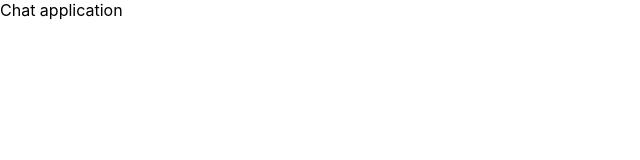
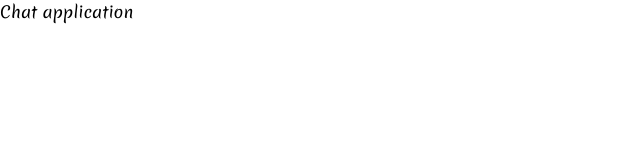
Before and after one commit to emmanuelkamala/chat-app, a React (Create React App) app: page / in a window 1280 px wide. Shown: the top 160 px of the page, without its empty margins (0-640 px from the left). Built offline with nearby package versions, Linux system fonts and the light colour scheme.

Commit message:
Add font family to the app

```diff
--- a/public/index.html
+++ b/public/index.html
@@ -5,6 +5,9 @@
     <meta name="viewport" content="width=device-width, initial-scale=1" />
     <meta name="theme-color" content="#000000" />
     <meta name="description" content="Web site created using create-react-app" />
+    <link rel="preconnect" href="https://fonts.googleapis.com">
+    <link rel="preconnect" href="https://fonts.gstatic.com" crossorigin>
+    <link href="https://fonts.googleapis.com/css2?family=Merienda:wght@400;700&display=swap" rel="stylesheet">
     <title>Chat Application</title>
   </head>
   <body>
--- a/src/index.css
+++ b/src/index.css
@@ -1,13 +1,6 @@
 body {
   margin: 0;
-  font-family: -apple-system, BlinkMacSystemFont, 'Segoe UI', 'Roboto', 'Oxygen',
-    'Ubuntu', 'Cantarell', 'Fira Sans', 'Droid Sans', 'Helvetica Neue',
-    sans-serif;
+  font-family: 'Merienda', cursive;
   -webkit-font-smoothing: antialiased;
   -moz-osx-font-smoothing: grayscale;
 }
-
-code {
-  font-family: source-code-pro, Menlo, Monaco, Consolas, 'Courier New',
-    monospace;
-}
```
